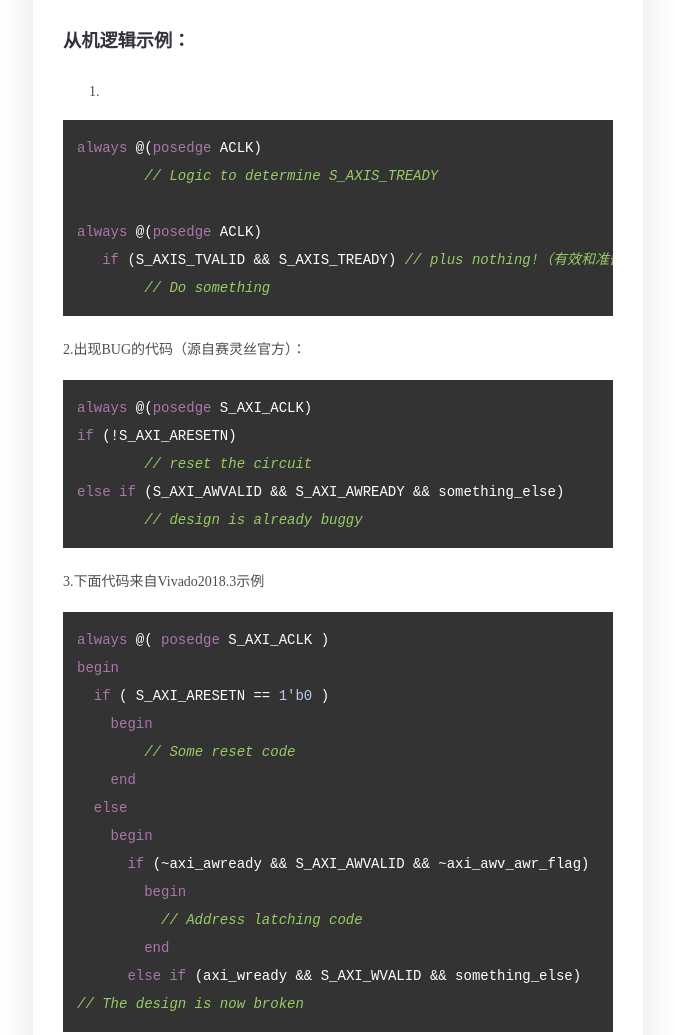
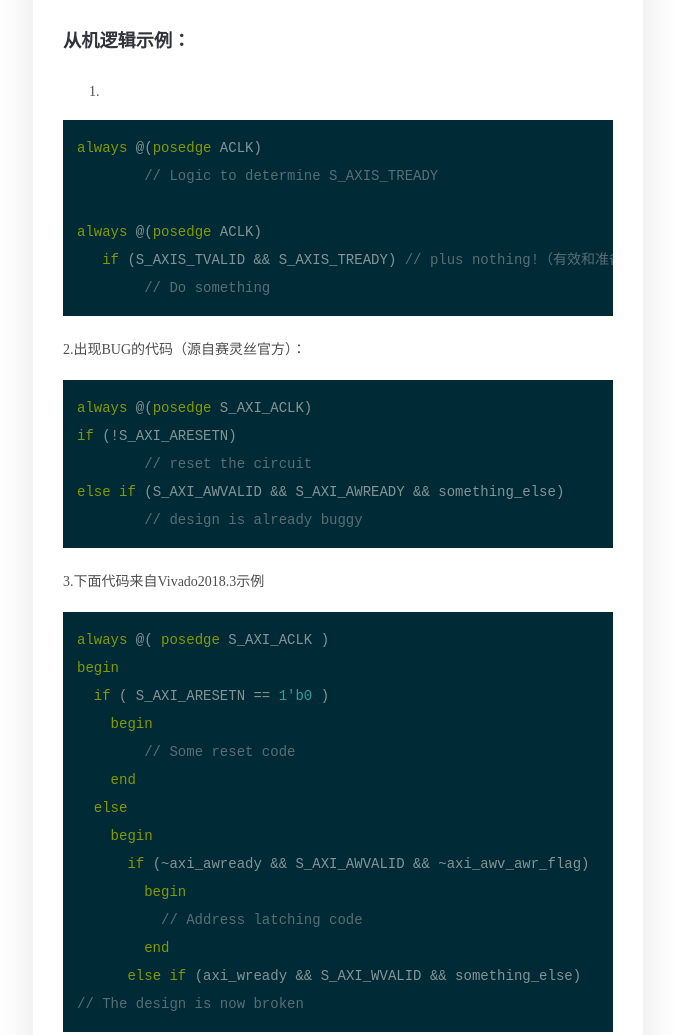
Before and after one commit to MeDove/MeDove.github.io, a plain HTML site: page 2022/03/25/AXI4协议逻辑规范以及BUG处理/index.html in a window 1280 px wide. Shown: the part 1280-2315 px from the top of the page, without its empty margins (302-977 px from the left). Drawn offline with nearby package versions, Linux system fonts and the light colour scheme; some packages are replaced by stand-ins of ours; no server answers; a small style sheet from the web is missing.

Commit message:
Site updated: 2022-04-27 17:41:07

```diff
--- a/2022/03/25/AXI4协议逻辑规范以及BUG处理/index.html
+++ b/2022/03/25/AXI4协议逻辑规范以及BUG处理/index.html
@@ -43,7 +43,7 @@
 
 
 
-<link rel="stylesheet" href="https://cdn.bootcss.com/highlight.js/9.18.1/styles/nnfx-dark.min.css" name="highlight-style" mode="light">
+<link rel="stylesheet" href="https://cdn.bootcss.com/highlight.js/9.18.1/styles/solarized-dark.min.css" name="highlight-style" mode="light">
 
 
 
```
Also changed, not shown: 2022/03/28/FPGA:IC优质开源项目（四）Corundum/index.html (+1 -1 lines), 2022/04/16/FPGA复位信号讨论/index.html (+1 -1 lines), about/index.html (+1 -1 lines), archives/2022/03/index.html (+1 -1 lines), archives/2022/04/index.html (+1 -1 lines), archives/2022/index.html (+1 -1 lines), archives/index.html (+1 -1 lines), categories/index.html (+1 -1 lines), index.html (+1 -1 lines), links/index.html (+1 -1 lines), material/index.html (+1 -1 lines), tags/index.html (+1 -1 lines).
